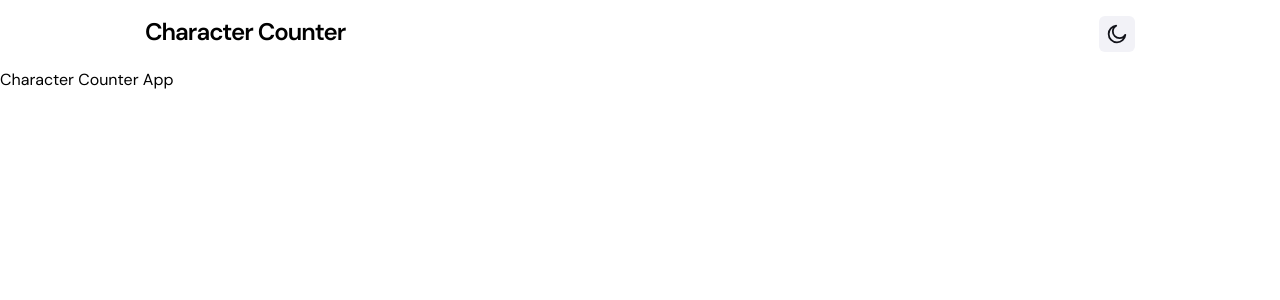
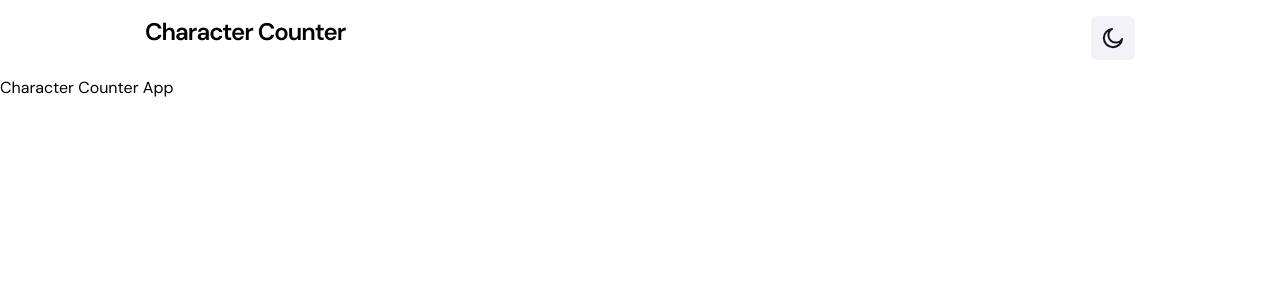
Before and after one commit to shoyo-22/vue-character-counter, a Vue app: page / in a window 1280 px wide. Shown: the top 300 px of the page. Built offline with nearby package versions, Linux system fonts and the light colour scheme.

Commit message:
refactor: responsive theme button and icon

```diff
--- a/src/features/theme-switcher/ui/ThemeSwitcher.vue
+++ b/src/features/theme-switcher/ui/ThemeSwitcher.vue
@@ -7,7 +7,11 @@ const { theme, toggleTheme } = useInjectedTheme();
 </script>
 
 <template>
-  <button @click="toggleTheme" type="button" class="bg-app-neutral-100 rounded-md p-2">
+  <button
+    @click="toggleTheme"
+    type="button"
+    class="bg-app-neutral-100 dark:bg-app-neutral-700 grid cursor-pointer place-items-center rounded-md max-sm:size-8 sm:size-[44px]"
+  >
     <Transition
       mode="out-in"
       enter-active-class="transition-transform duration-300 ease-out"
@@ -17,8 +21,8 @@ const { theme, toggleTheme } = useInjectedTheme();
       leave-from-class="scale-100"
       leave-to-class="scale-0"
     >
-      <MoonIcon v-if="theme === 'light'" key="moon" class="h-5 w-5" />
-      <SunIcon v-else key="sun" class="h-5 w-5" />
+      <MoonIcon v-if="theme === 'light'" key="moon" class="max-sm:size sm:size-[22px]" />
+      <SunIcon v-else key="sun" class="max-sm:size sm:size-[22px]" />
     </Transition>
   </button>
 </template>
```
